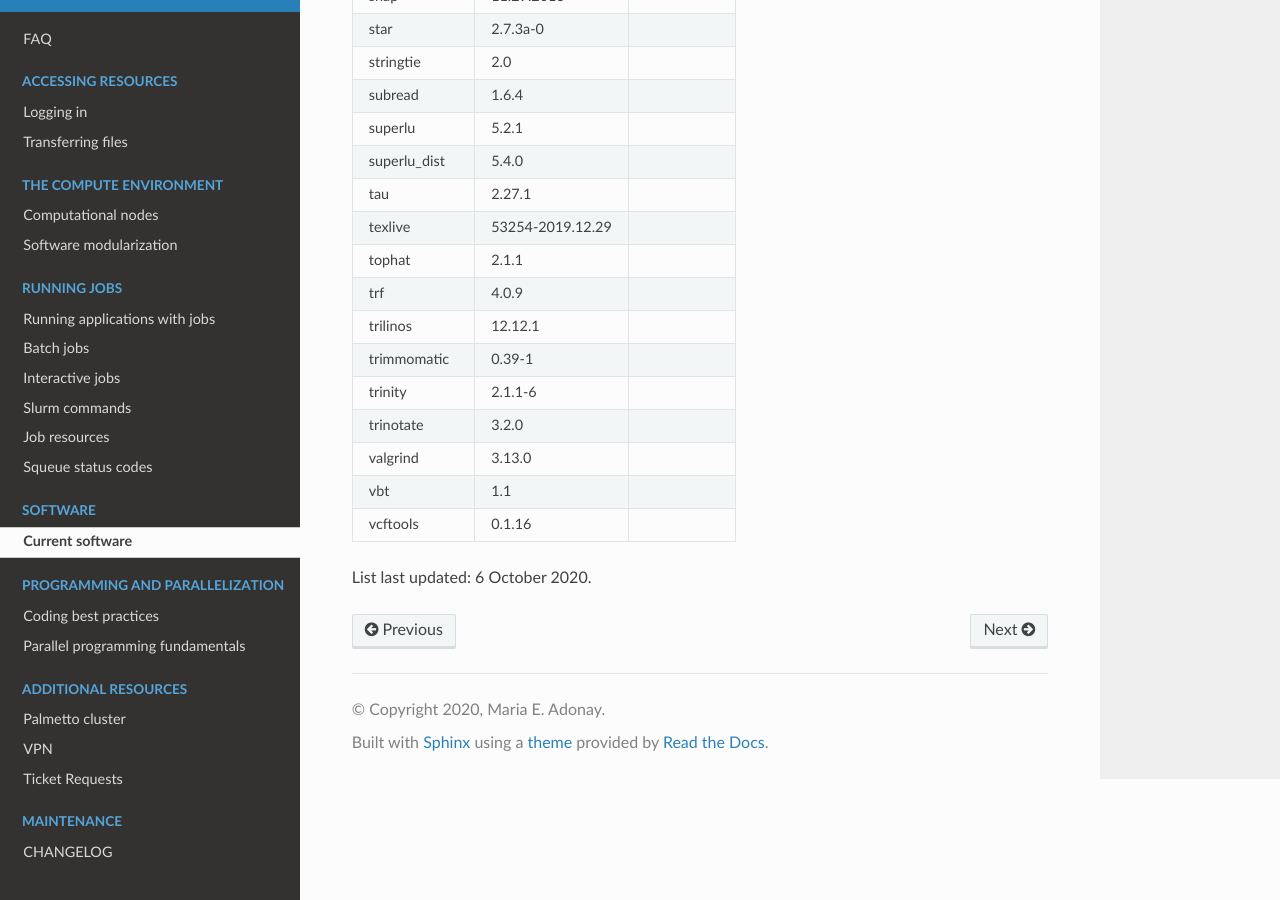
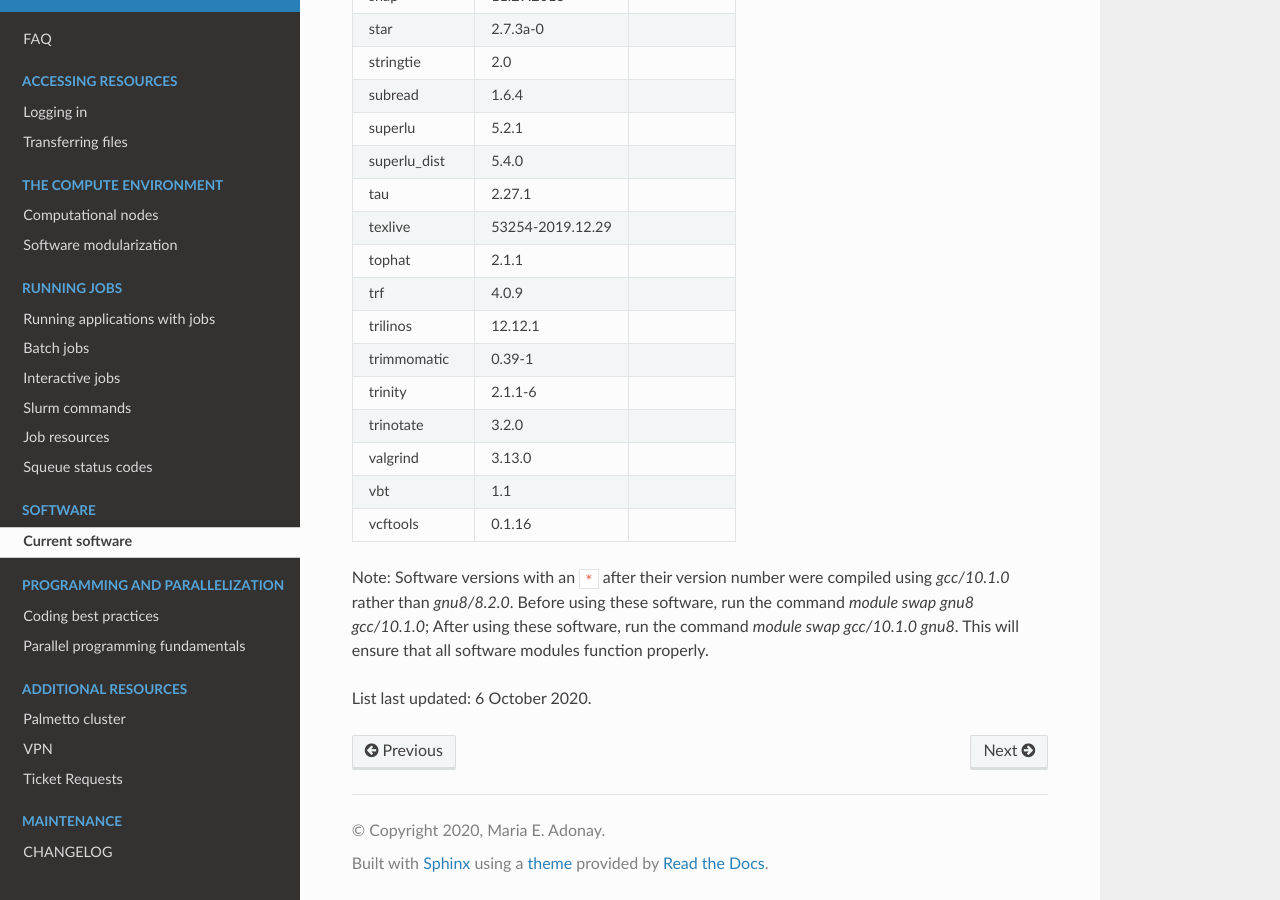
Before and after one commit to amalgamaria/secretariat, a Sphinx documentation site: the page built from docs/software/current-software.rst, in a window 1280 px wide and 900 px high, scrolled down 3883 px. Built offline with Sphinx 7.4.7 and the Read the Docs theme 2.0.0, drawn with Linux system fonts in a browser that asks for light colours; some of the changed text lies outside the part shown.

Commit message:
Add content -v2

```diff
--- a/docs/software/current-software.rst
+++ b/docs/software/current-software.rst
@@ -194,7 +194,7 @@
 +-----------------------+-----------------------+---------------------------------------------------------------+
 | py3-scipy		| 1.1.0			|								|
 +-----------------------+-----------------------+---------------------------------------------------------------+
-| R			| 3.5.0, 3.6.1, 4.0.2	|								|
+| R			| 3.5.0, 3.6.1, 4.0.2*	|								|
 +-----------------------+-----------------------+---------------------------------------------------------------+
 | recon			| 1.0.8			|								|
 +-----------------------+-----------------------+---------------------------------------------------------------+
@@ -259,4 +259,6 @@
 | vcftools		| 0.1.16		|								|
 +-----------------------+-----------------------+---------------------------------------------------------------+
 
+Note: Software versions with an ``*`` after their version number were compiled using `gcc/10.1.0` rather than `gnu8/8.2.0`. Before using these software, run the command `module swap gnu8 gcc/10.1.0`; After using these software, run the command `module swap gcc/10.1.0 gnu8`. This will ensure that all software modules function properly.
+
 List last updated: 6 October 2020.
```
